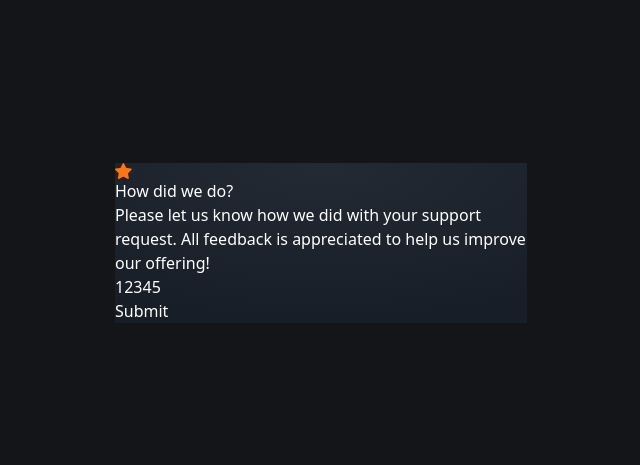
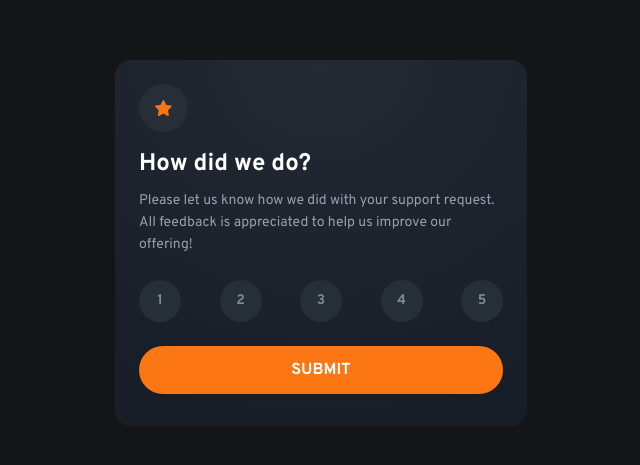
Before and after one commit to IgorAndrade-cavlacante/feedback2_32c, a React (Vite) app: page / in a window 1280 px wide. Shown: the part 157-622 px from the top of the page, without its empty margins (319-959 px from the left). Built offline with nearby package versions, Linux system fonts and the light colour scheme.

Commit message:
criacao da funcao para atualizar o card

```diff
--- a/index.html
+++ b/index.html
@@ -4,6 +4,9 @@
     <meta charset="UTF-8" />
     <link rel="icon" type="image/svg+xml" href="/favicon-32x32.png" />
     <meta name="viewport" content="width=device-width, initial-scale=1.0" />
+    <link rel="preconnect" href="https://fonts.googleapis.com">
+    <link rel="preconnect" href="https://fonts.gstatic.com" crossorigin>
+    <link href="https://fonts.googleapis.com/css2?family=Overpass:ital,wght@0,100..900;1,100..900&display=swap" rel="stylesheet">
     <title>Feedback</title>
   </head>
   <body>
--- a/src/App.jsx
+++ b/src/App.jsx
@@ -1,25 +1,49 @@
 import iconStar from "./assets/icon-star.svg"
+import { useState } from "react"
+
 
 export function App() {
+  const [submited, setSubmited] = useState(false)
+  const [rateNote, setRateNote] = useState(0)
+
+  function handleSubmite() {
+    if (rateNote !== 0) {
+      setSubmited(true)
+    return
+    }
+
+  alert("Please,choose a rate button!")
+  }
+  function handleChangeRateNote(value) {
+    setRateNote(value)
+  }
+
   return (
     <div className="h-svh bg-very-dark-blue text-white flex justify-center items-center px-6">
-      <div className="bg-radial-gradient max-w-103">
+      {submited === false ? (
+        <div className="bg-radial-gradient max-w-103 px-6 pt-6 pb-8 rounded-2xl font-overpass">
+
+        <div className="bg-dark-blue p-4 w-fit rounded-full mb-4 ">
         <img src={iconStar} alt="icone da estrela" />
-
-        <h1>How did we do?</h1>
-
-        <p>Please let us know how we did with your support request. All feedback is appreciated to help us improve our offering!</p>
-
-        <div>
-          <input type="button"value={1}/>
-          <input type="button"value={2}/>
-          <input type="button"value={3}/>
-          <input type="button"value={4}/>
-          <input type="button"value={5}/>
         </div>
 
-        <button>Submit</button>
+        <h1 className="font-bold text-2xl mb-2.5">
+          How did we do?</h1>
+
+        <p className="text-light-grey text-sm leading-1 mb-6">Please let us know how we did with your support request. All feedback is appreciated to help us improve our offering!</p>
+
+        <div className="flex justify-between mb-6 ">
+          <input type="button"value={1} className="bg-dark-blue w-10.5 h-10.5 rounded-full text-sm text-medium-grey font-bold focus:bg-medium-grey focus:text-white" onClick={() => handleChangeRateNote(1)}/>
+          <input type="button"value={2}  className="bg-dark-blue w-10.5 h-10.5 rounded-full text-sm text-medium-grey font-bold focus:bg-medium-grey focus:text-white" onClick={() => handlechangeRateNote(2)}/>
+          <input type="button"value={3}   className="bg-dark-blue w-10.5 h-10.5 rounded-full text-sm text-medium-grey font-bold focus:bg-medium-grey focus:text-white" onClick={() => handlechangeRateNote(3)}/>
+          <input type="button"value={4}   className="bg-dark-blue w-10.5 h-10.5 rounded-full text-sm text-medium-grey font-bold focus:bg-medium-grey focus:text-white" onClick={() => handlechangeRateNote(4)}/>
+          <input type="button"value={5}   className="bg-dark-blue w-10.5 h-10.5 rounded-full text-sm text-medium-grey font-bold focus:bg-medium-grey focus:text-white" onClick={() => handlechangeRateNote(5)}/>
+        </div>
+        <button className="bg-orange w-full py-3 rounded-3xl uppercase font-bold tracking-1" onClick={handleSubmite}>Submit</button>
       </div>
+      ) : (
+        <p></p>
+      )}
     </div>
   )
 }
--- a/src/index.css
+++ b/src/index.css
@@ -1,7 +1,21 @@
 @import "tailwindcss";
+@import url('https://fonts.googleapis.com/css2?family=Overpass:ital,wght@0,100..900;1,100..900&display=swap');
 
 @theme {
   --color-very-dark-blue: #131518;
+  --color-dark-blue: #262E38;
+  --color-light-grey: #969FAD;
+  --color-medium-grey: #7C8798;
+  --color-orange: #FC7614;
+
+
+
+  --font-overpass: "Overpass", "sans-serif";
+
+  --leading-1:  1.375rem;
+  --leading-2:  0px;
+
+  --tracking-1: 1.867
 }
 
 @layer utilities {
```
